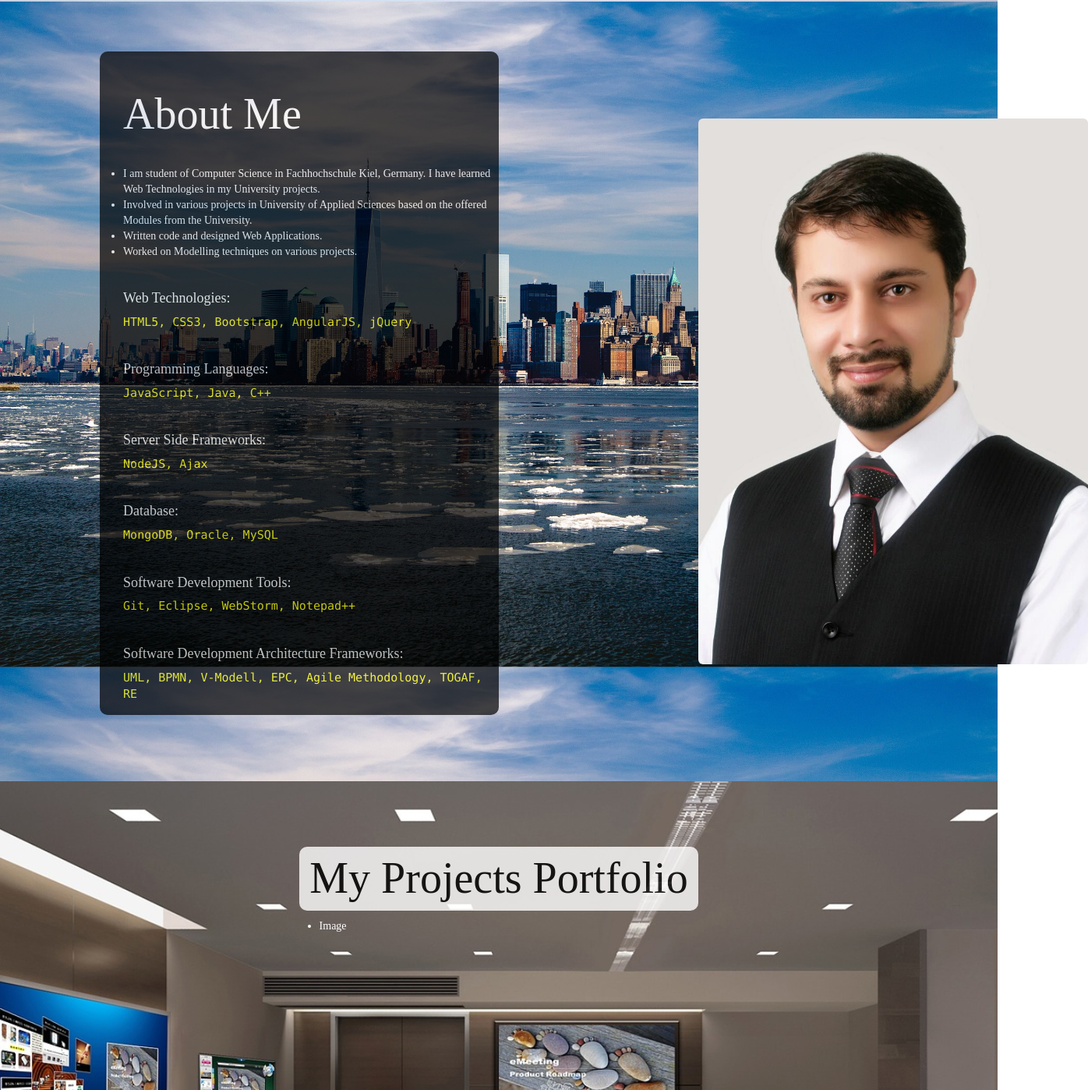
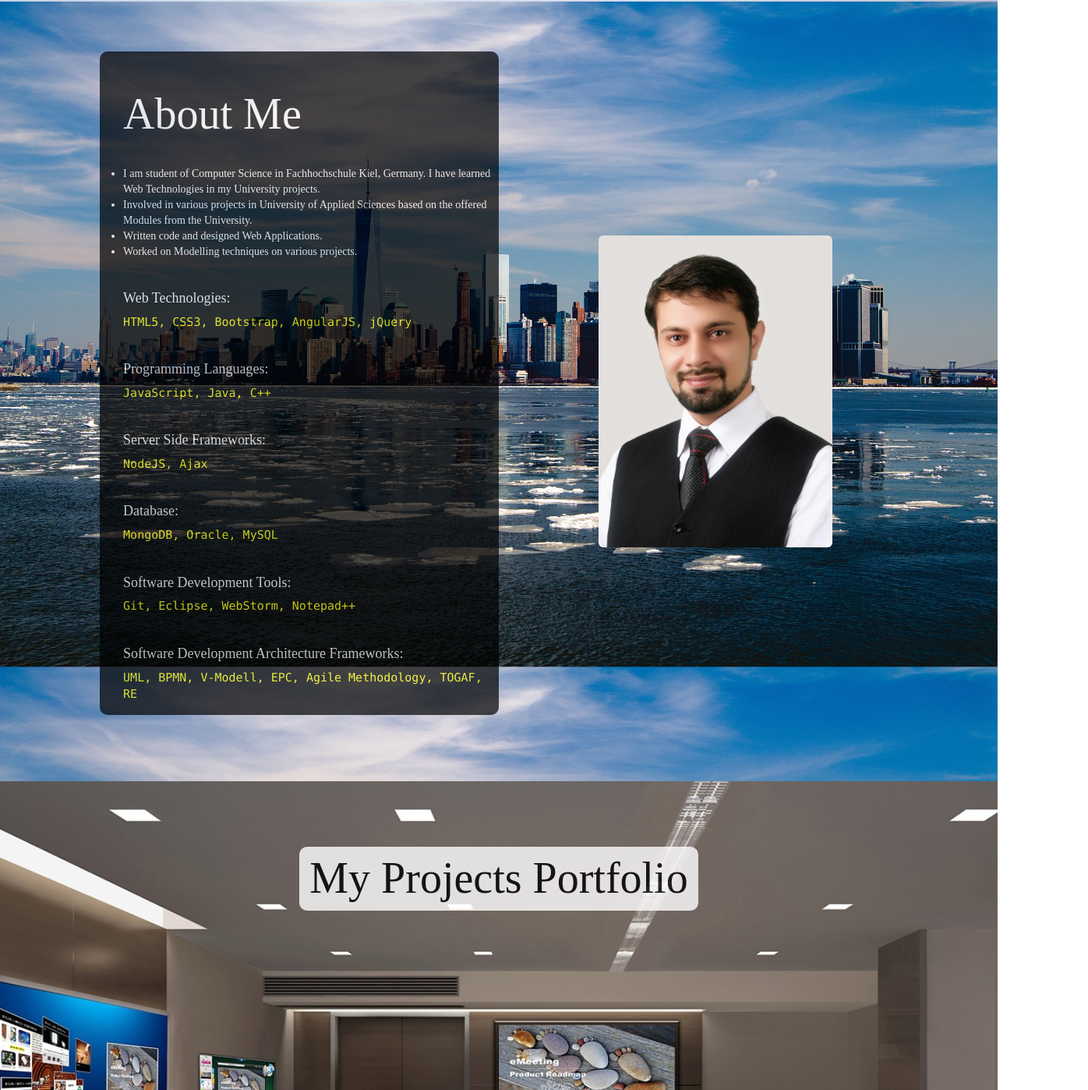
Before and after one commit to HaroonGhawsi/MyPortfolio, a plain HTML site: page index.html in a window 1280 px wide. Shown: the part 998-2396 px from the top of the page at 78% size, 1396 px wide, since content can reach past the window. Drawn offline with nearby package versions, Linux system fonts and the light colour scheme.

Commit message:
MyPortfolio uploaded in FCC

```diff
--- a/JS/app.js
+++ b/JS/app.js
@@ -1,4 +1,4 @@
 
 	function displayEmail(event){
-	alert("Thank you", "ghawsiharoon@gmail.com", "success");
+	alert("ghawsiharoon@gmail.com");
 }
--- a/Styles/main.css
+++ b/Styles/main.css
@@ -103,8 +103,8 @@ p{
 }
 #imgcont{
 	position: absolute;
-	left: 70%;
-	top: 1150px;
+	left: 60%;
+	top: 1300px;
 
 }
 #myport{
--- a/index.html
+++ b/index.html
@@ -5,7 +5,7 @@
 
 	<link href="https://maxcdn.bootstrapcdn.com/bootstrap/3.3.6/css/bootstrap.min.css" rel="stylesheet" integrity="sha256-7s5uDGW3AHqw6xtJmNNtr+OBRJUlgkNJEo78P4b0yRw= sha512-nNo+yCHEyn0smMxSswnf/OnX6/KwJuZTlNZBjauKhTK0c+zT+q5JOCx0UFhXQ6rJR9jg6Es8gPuD2uZcYDLqSw==" crossorigin="anonymous">
 	<script src="JS/app.js"></script>
-	<script src="dist/sweetalert.min.js"></script>
+
 
     <title>Haroon Ghawsi Portfolio</title>
     <meta name="viewport" content="width=device-width, initial-scale=1.0" />
@@ -40,7 +40,7 @@
 
 </div>
     <div id="imgcont">
-		<img src="images/myself.jpg" class="img-rounded" width="500px" height="700px" align="right"></img>
+		<img src="images/myself.jpg" class="img-rounded" width="300px" height="400px" align="right"></img>
 		</div>
 <div id="pg2">
 
@@ -94,12 +94,7 @@
 	<div id="myport">
 		<h1>My Projects Portfolio</h1>
 	</div>
-	<ul class="thumbnails">
-		<li class="span4">
-			<a href="#" class="thumbnails">Image</a></li>
-		</li>
 
-	</ul>
 
 </div>
 <div id="pg4">
```
